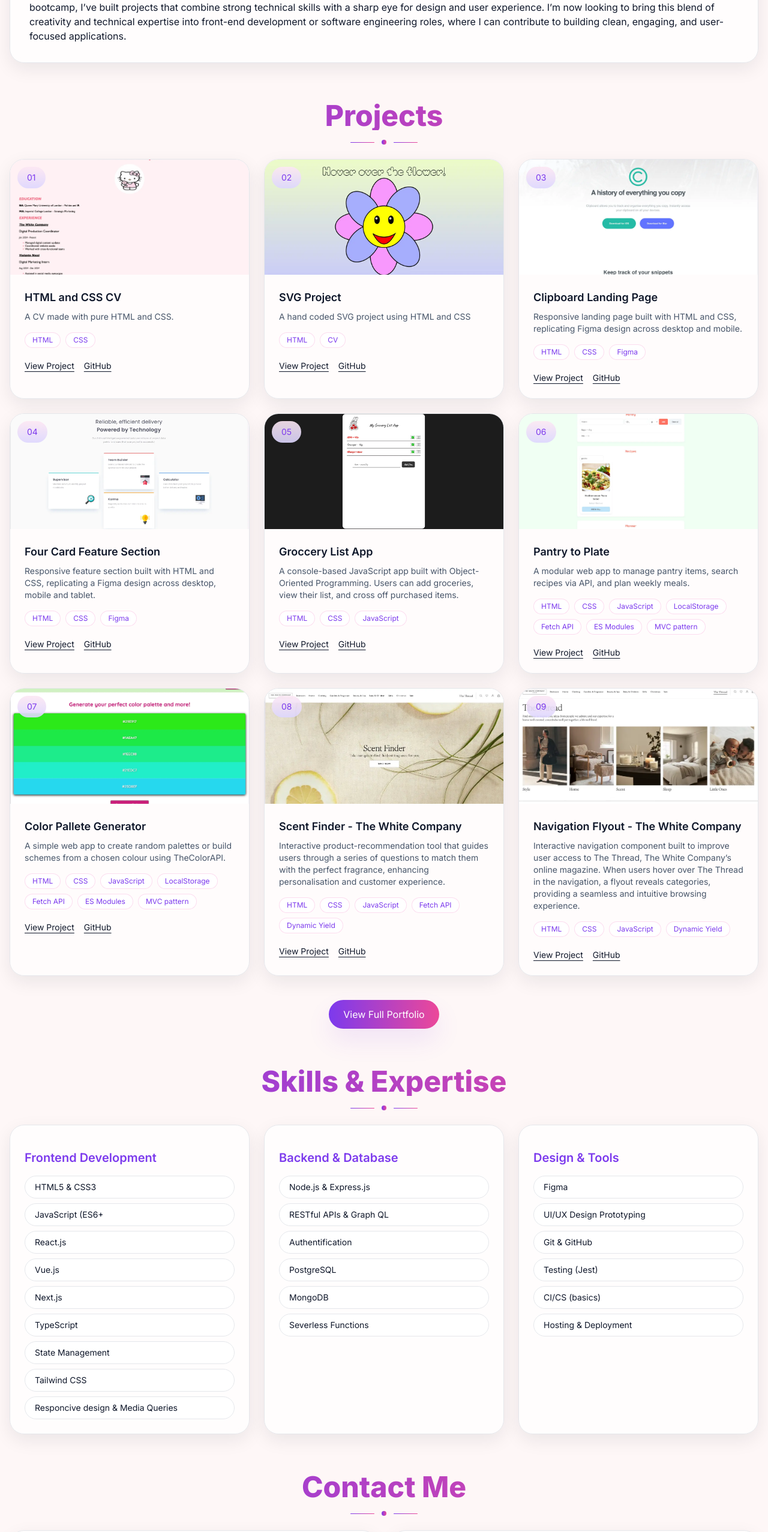
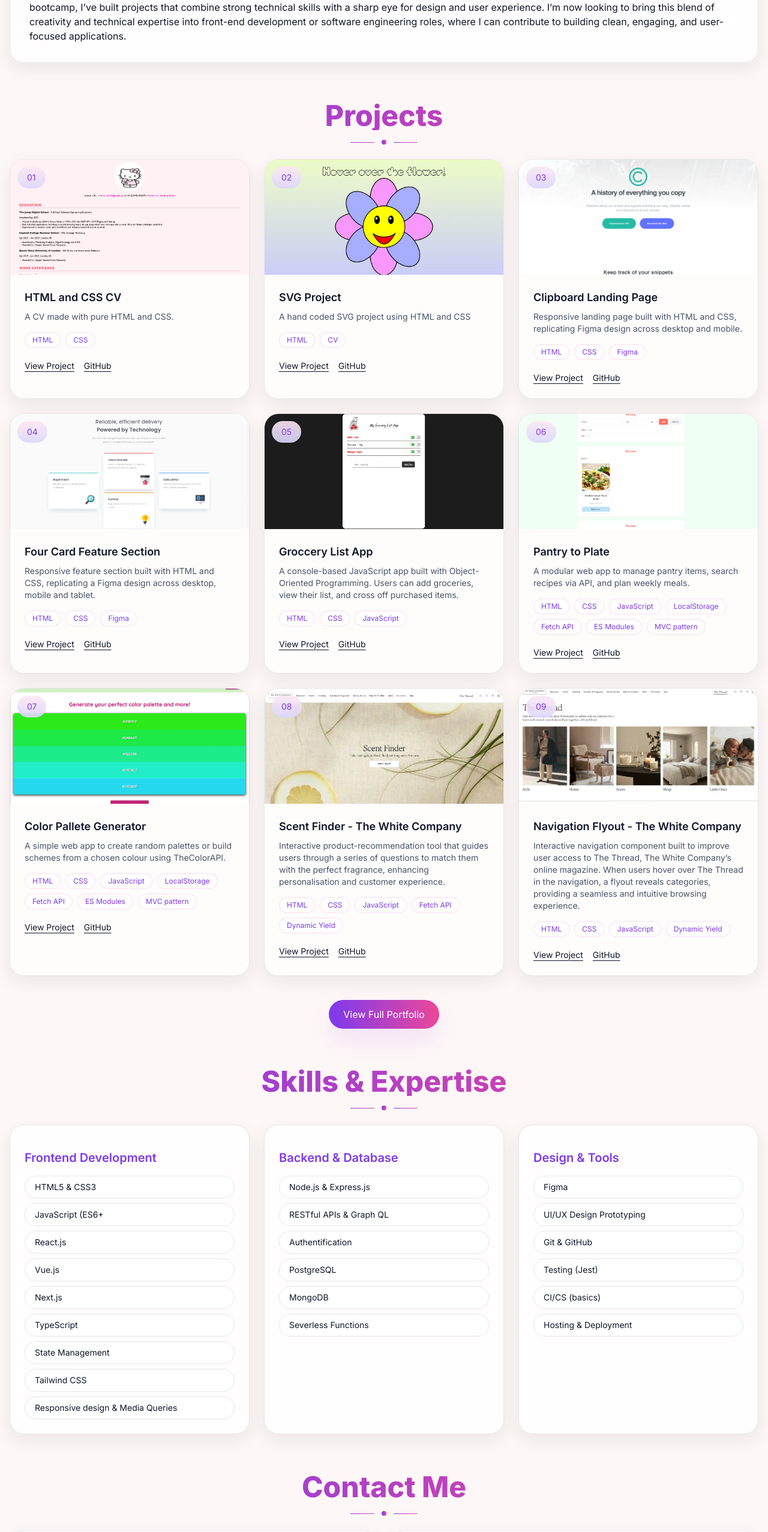
Before and after one commit to bikasei/bifatima-portfolio, a React (Vite) app: page / in a window 1280 px wide. Shown: the part 824-3378 px from the top of the page at 60% size. Built offline with nearby package versions, Linux system fonts and the light colour scheme.

Commit message:
chore: tweak spelling and project image for CV

```diff
--- a/src/sections/Projects.jsx
+++ b/src/sections/Projects.jsx
@@ -7,7 +7,7 @@ const projects = [
     tech: ['HTML', 'CSS'],
     live: 'https://strong-swan-ced673.netlify.app/',
     repo: '#',
-    image: './assets/html-cv.webp',
+    image: './assets/new-html-cv.webp',
   },
   {
     title: 'SVG Project',
--- a/src/sections/Skills.jsx
+++ b/src/sections/Skills.jsx
@@ -13,7 +13,7 @@ const groups = [
       'TypeScript',
       'State Management',
       'Tailwind CSS',
-      'Responcive design & Media Queries',
+      'Responsive design & Media Queries',
     ],
   },
   {
```
Also changed, not shown: public/assets/new-html-cv.webp (added).
